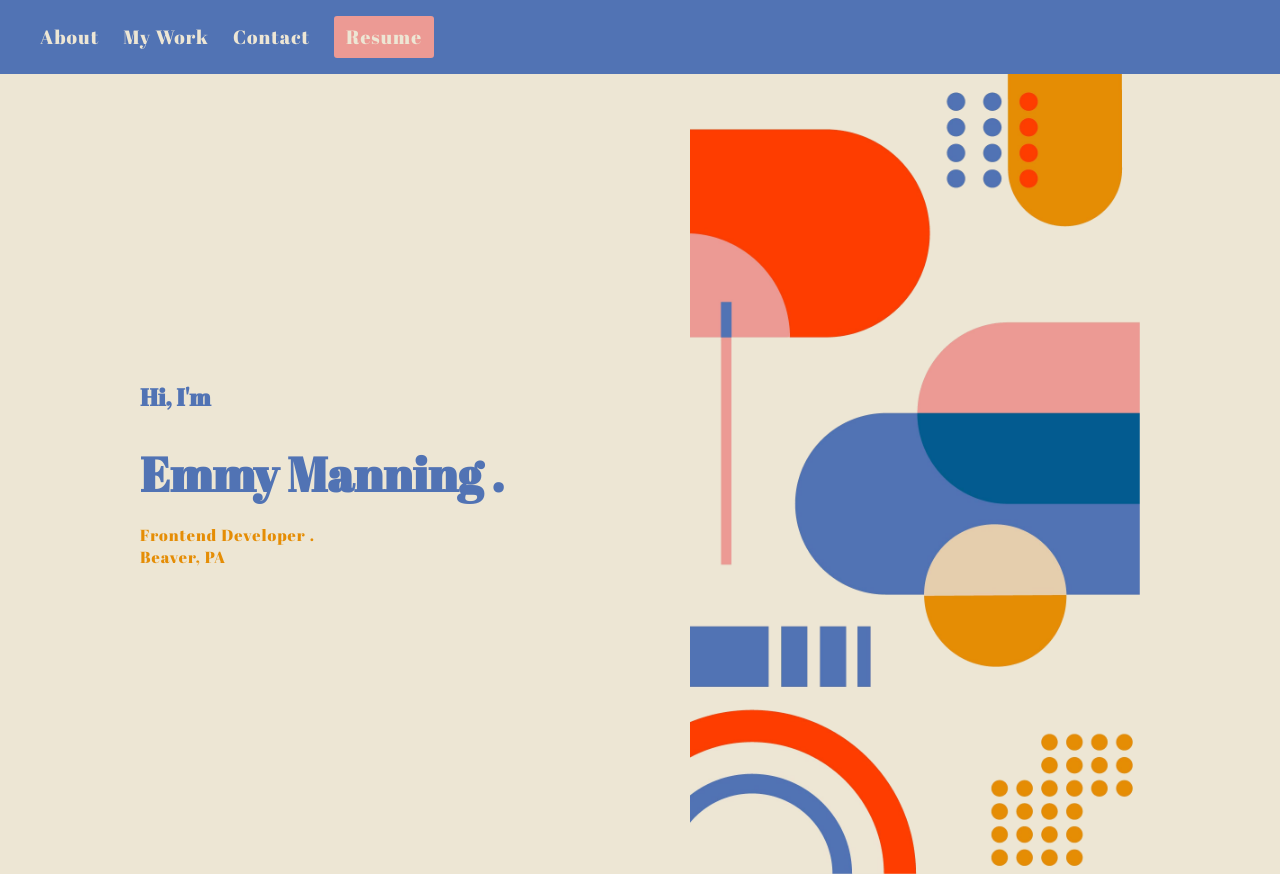
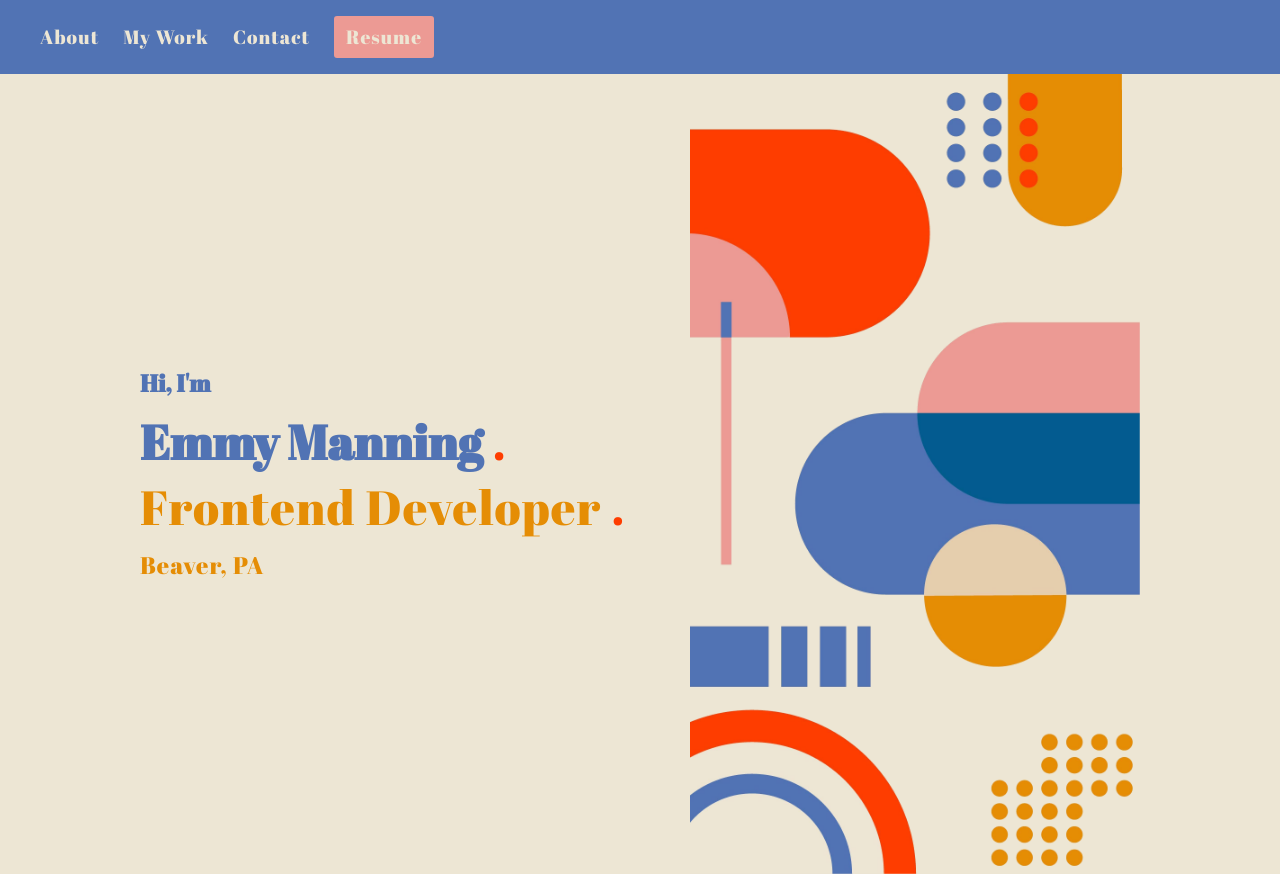
Before and after one commit to eobcre/abstract-app, an Angular app: page / in a window 1280 px wide. Built offline with nearby package versions, Linux system fonts and the light colour scheme.

Commit message:
introduction layout fixed

```diff
--- a/src/app/app.component.html
+++ b/src/app/app.component.html
@@ -2,11 +2,15 @@
 <div class="container">
   <div class="inner-container">
     <h2>Hi, I'm</h2>
-    <br />
-    <h1>Emmy Manning .</h1>
-    <br />
-    <p>Frontend Developer .</p>
-    <p>Beaver, PA</p>
+    <div class="intro">
+      <h1>Emmy Manning</h1>
+      <p class="dot_1">.</p>
+    </div>
+    <div class="front-end-developer">
+      <p>Frontend Developer</p>
+      <p class="dot_2">.</p>
+    </div>
+    <p class="intro-location">Beaver, PA</p>
   </div>
   <div class="image-container">
     <img src="../assets/image/image.png" alt="Image" />
```
